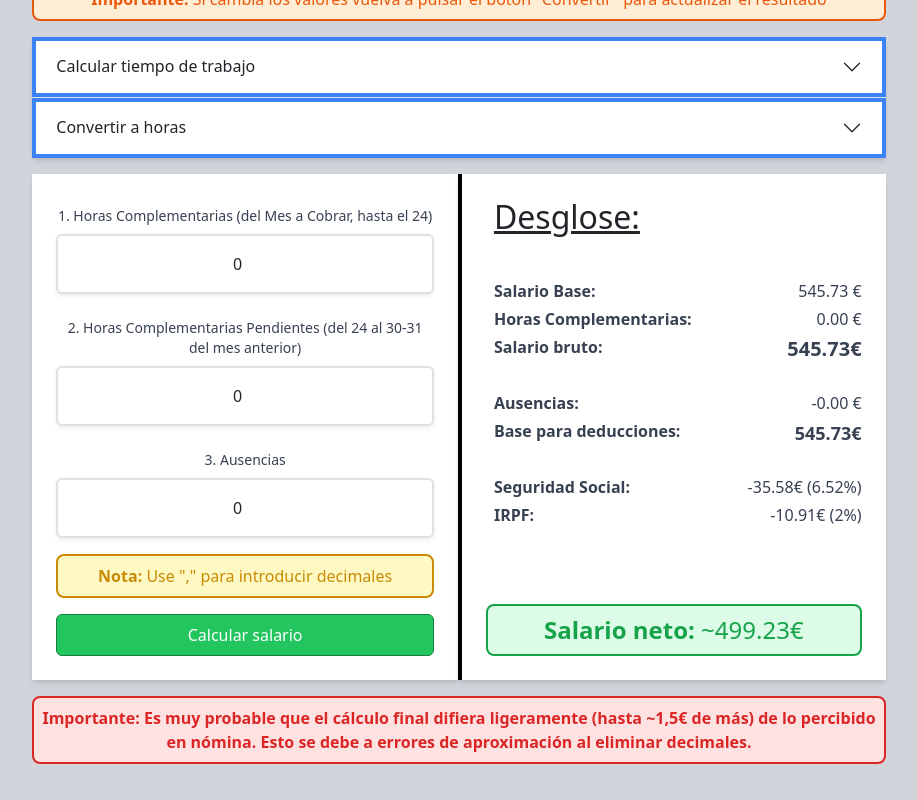
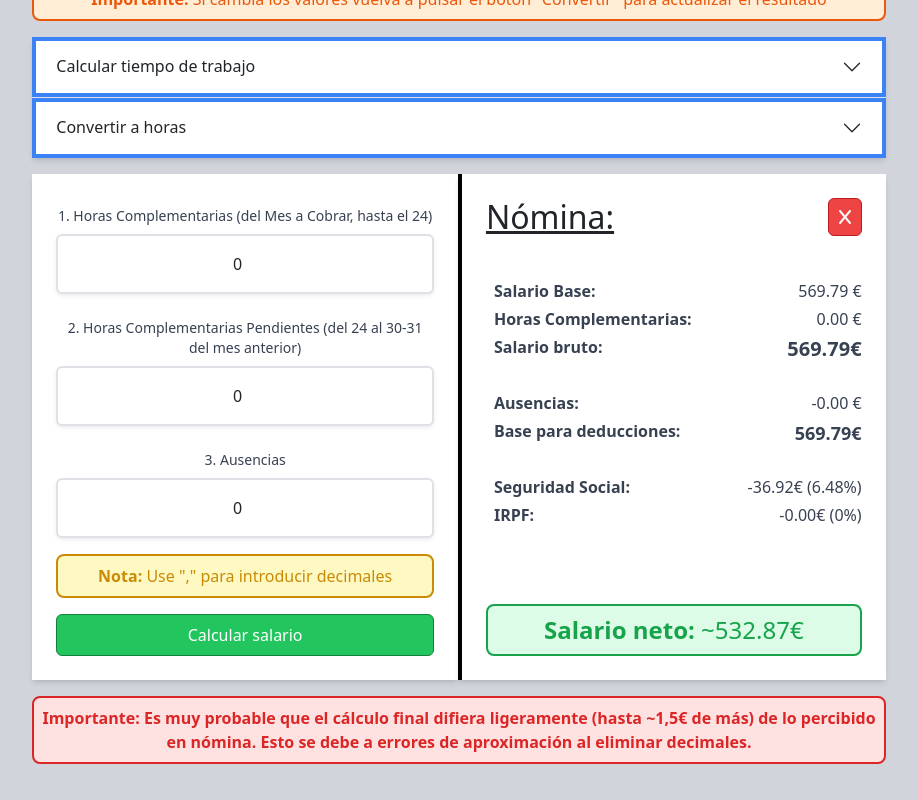
Before and after one commit to manurubik/salario-adecco, a React (Vite) app: page / in a window 1280 px wide. Both pictures are taken after a click on the button "Calcular salario". Shown: the part 247-1047 px from the top of the page, without its empty margins (181-1098 px from the left). Built offline with nearby package versions, Linux system fonts and the light colour scheme.

Commit message:
Add X Button + refactor utils

```diff
--- a/src/App.tsx
+++ b/src/App.tsx
@@ -72,6 +72,7 @@ const App = () => {
               ssDeduction={ssDeduction}
               absenceDeduction={absenceDeduction}
               netSalary={finalSalary}
+              setFinalSalary={setFinalSalary}
             />
           )}
         </div>
@@ -87,9 +88,9 @@ const App = () => {
           <strong className="mb-0">* Web NO Oficial</strong>
         </aside>
       </main>
-      <footer className="w-full bg-orange-200 border-t-2 border-orange-500 text-center py-3 text-xl">
+      <footer className="w-full bg-orange-200 border-t-2 border-orange-500 text-center py-3">
         <h3 className="mb-0">
-          by <strong>Manuel Prieto de Antón &copy; 2025</strong>
+          por <strong>Manuel Prieto de Antón &copy; Junio 2025</strong>
         </h3>
       </footer>
     </div>
--- a/src/components/AccordionCalcs.tsx
+++ b/src/components/AccordionCalcs.tsx
@@ -112,7 +112,7 @@ const AccordionCalcs = ({ activeKey, setActiveKey }: AccordionCalcsProps) => {
         flush
       >
         <Accordion.Item eventKey="1">
-          <Accordion.Header className="bg-blue-500 text-white p-1 hover:bg-blue-600 transition">
+          <Accordion.Header className="bg-blue-500 p-1 hover:bg-blue-600 transition">
             Calcular tiempo de trabajo
           </Accordion.Header>
           <Accordion.Body className="flex flex-col bg-gray-100 space-y-2">
@@ -192,7 +192,7 @@ const AccordionCalcs = ({ activeKey, setActiveKey }: AccordionCalcsProps) => {
           </Accordion.Body>
         </Accordion.Item>
         <Accordion.Item eventKey="0">
-          <Accordion.Header className="bg-blue-500 text-white p-1 hover:bg-blue-600 transition">
+          <Accordion.Header className="bg-blue-500 p-1 hover:bg-blue-600 transition">
             Convertir a horas
           </Accordion.Header>
           <Accordion.Body className="flex flex-col bg-gray-100 space-y-2">
--- a/src/components/SalaryBreakdown.tsx
+++ b/src/components/SalaryBreakdown.tsx
@@ -1,11 +1,15 @@
-import { baseSalary, irpf, ss } from '../utils';
+import { salary } from '../utils';
+import Button from './Button';
 import Notification from './Notification';
+import { FaX } from 'react-icons/fa6';
+
 interface SalaryBreakdownProps {
   grossSalary: number;
   irpfDeduction: number;
   ssDeduction: number;
   absenceDeduction: number;
   netSalary: number;
+  setFinalSalary: (value: number | null) => void;
 }
 
 const SalaryBreakdown = ({
@@ -14,19 +18,27 @@ const SalaryBreakdown = ({
   ssDeduction,
   absenceDeduction,
   netSalary,
+  setFinalSalary,
 }: SalaryBreakdownProps) => {
   return (
     <div className="flex flex-col justify-between bg-white p-6 shadow-md w-full md:border-l-4 max-md:border-t-4 border-black">
-      <h2 className="mb-0 pl-2 underline">Desglose: </h2>
+      <div className="flex justify-between">
+        <h2 className="mb-0 underline pl5">Nómina: </h2>
+        <Button
+          color="red"
+          label={<FaX />}
+          onClick={() => setFinalSalary(null)}
+        ></Button>
+      </div>
       <ul className="space-y-1 text-md text-gray-700 mt-3 mb-0 pl-2">
         <li className="flex justify-between">
           <strong>Salario Base: </strong>
-          <span className="text-right">{baseSalary.toFixed(2)} €</span>
+          <span className="text-right">{salary.baseSalary.toFixed(2)} €</span>
         </li>
         <li className="flex justify-between">
           <strong>Horas Complementarias:</strong>
           <span className="text-right">
-            {(grossSalary - baseSalary).toFixed(2)} €
+            {(grossSalary - salary.baseSalary).toFixed(2)} €
           </span>
         </li>
         <li className="flex justify-between">
@@ -50,13 +62,13 @@ const SalaryBreakdown = ({
         <li className="flex justify-between">
           <strong>Seguridad Social:</strong>
           <span className="text-right">
-            -{ssDeduction.toFixed(2)}€ ({ss}%)
+            -{ssDeduction.toFixed(2)}€ ({salary.ss}%)
           </span>
         </li>
         <li className="flex justify-between">
           <strong>IRPF:</strong>
           <span className="text-right">
-            -{irpfDeduction.toFixed(2)}€ ({irpf}%)
+            -{irpfDeduction.toFixed(2)}€ ({salary.irpf}%)
           </span>
         </li>
       </ul>
--- a/src/utils.ts
+++ b/src/utils.ts
@@ -1,22 +1,24 @@
-export const baseSalary = 545.73; // Salario base fijo
-export const irpf = 2; // IRPF fijo (%)
-export const ss = 6.52; // Seguridad Social fija (%)
-export const extraHourRate = 9.1; // Pago fijo por hora extra (€)
-export const absenceRate = 27.28; // Pago por ausencia (€)
+export const salary = {
+  baseSalary: 569.79, // Salario base fijo
+  irpf: 0, // IRPF fijo (%)
+  ss: 6.48, // Seguridad Social fija (%)
+  extraHourRate: 9.99, // Pago fijo por hora extra (€)
+  absenceRate: 28.48, // Pago por ausencia (€)
+};
 
 export const calculateGrossSalary = (
   lastMonthHours: number,
   currentMonthHours: number
 ) => {
   const totalExtraHours = lastMonthHours + currentMonthHours;
-  return baseSalary + totalExtraHours * extraHourRate;
+  return salary.baseSalary + totalExtraHours * salary.extraHourRate;
 };
 
 export const calculateDeductions = (grossSalary: number, absences: number) => {
-  const absenceDeduction = absences * absenceRate;
+  const absenceDeduction = absences * salary.absenceRate;
   const baseForDeductions = grossSalary - absenceDeduction;
-  const irpfDeduction = (irpf / 100) * baseForDeductions;
-  const ssDeduction = (ss / 100) * baseForDeductions;
+  const irpfDeduction = (salary.irpf / 100) * baseForDeductions;
+  const ssDeduction = (salary.ss / 100) * baseForDeductions;
   return { irpfDeduction, ssDeduction, absenceDeduction, baseForDeductions };
 };
 
```
